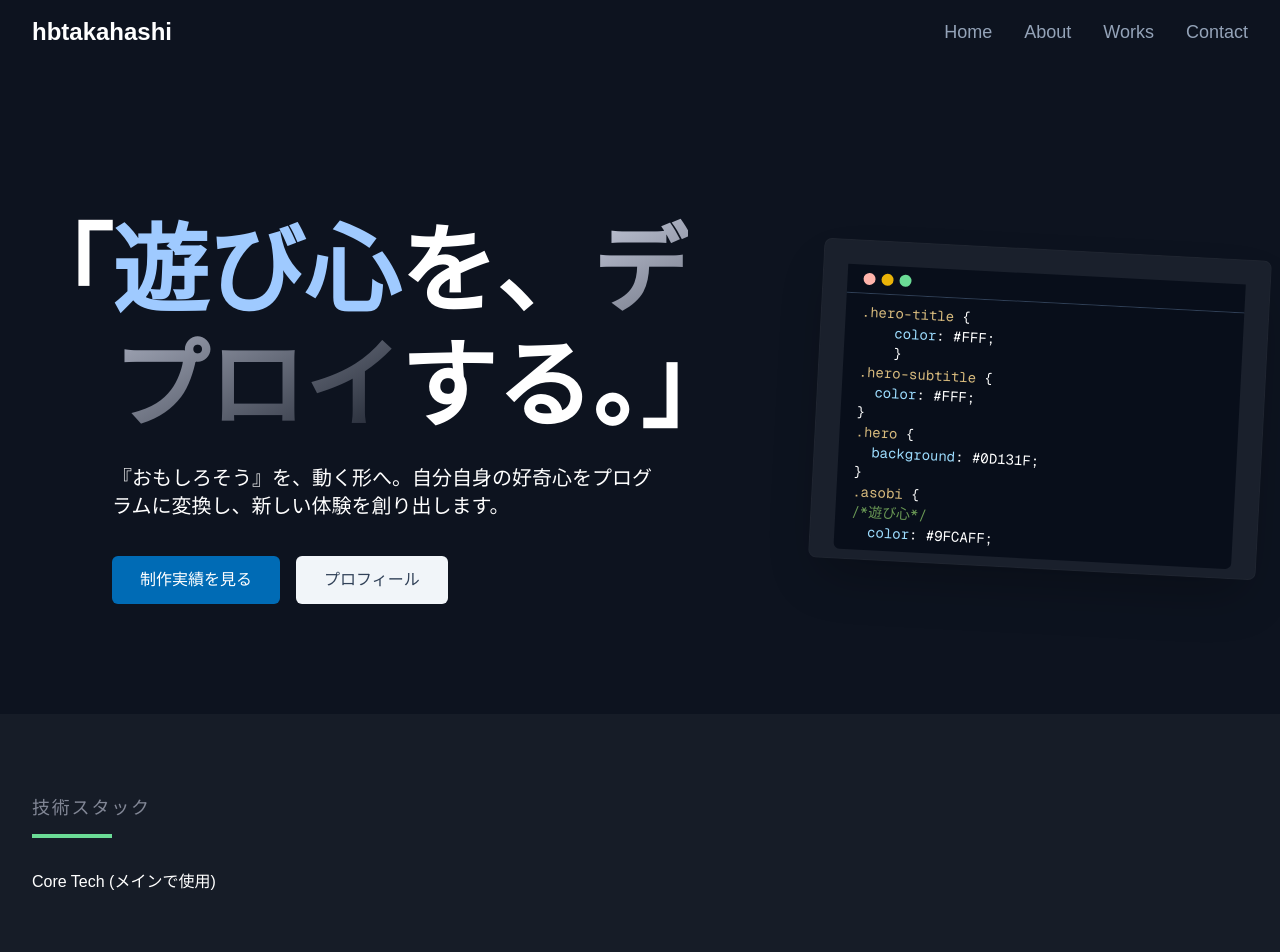
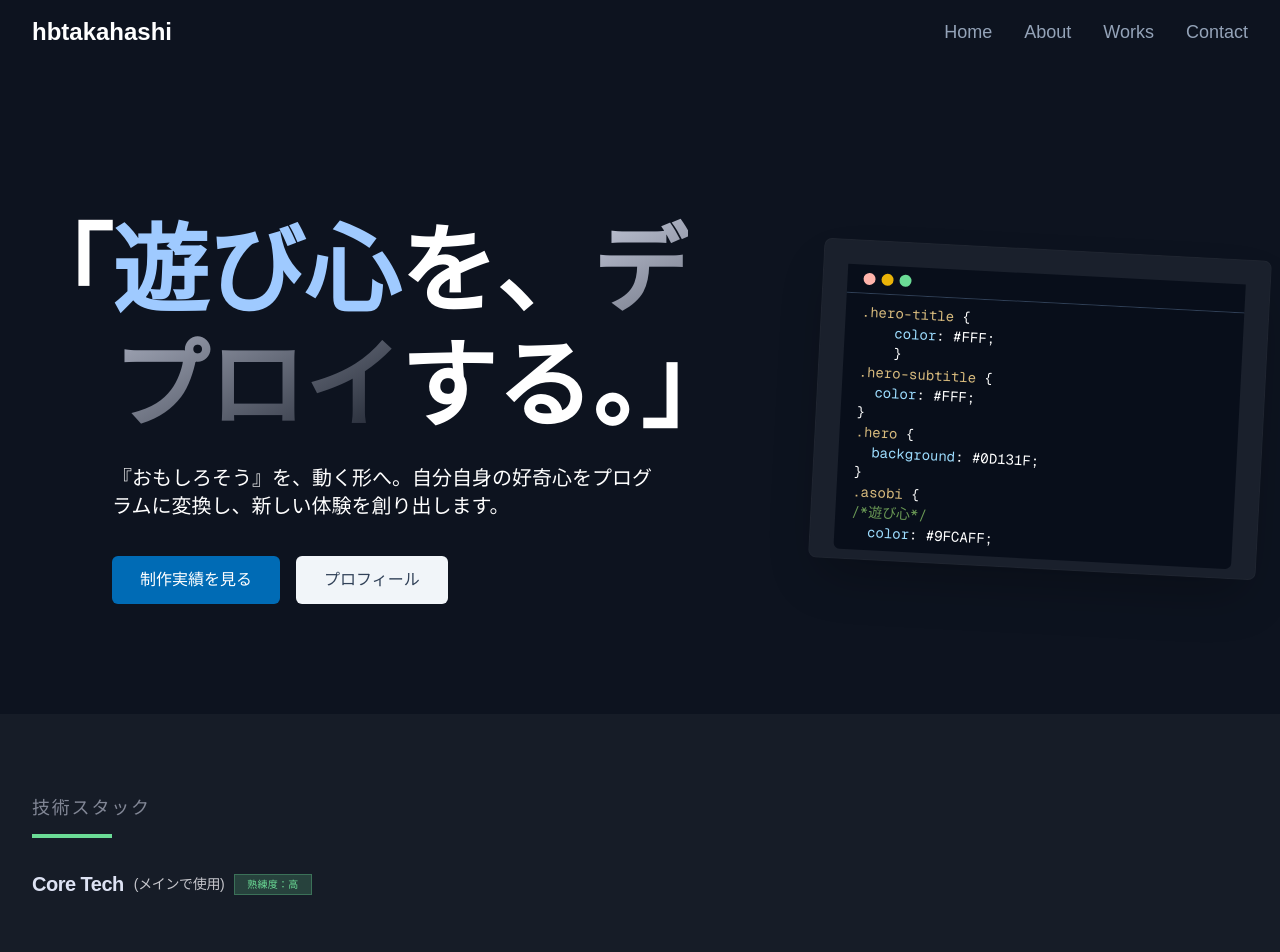
Before and after one commit to hbtakahashi/hbtakahashi, a Next.js app: page / in a window 1280 px wide. Shown: the top 952 px of the page. Built offline with nearby package versions, Linux system fonts and the light colour scheme.

Commit message:
update: 技術スタックのCore Tech部分の作成

```diff
--- a/src/components/elements/TechStack.tsx
+++ b/src/components/elements/TechStack.tsx
@@ -11,7 +11,17 @@ export default function TechStack() {
             </h2>
             <div className="absolute left-0  -bottom-4 h-1 w-20 bg-[#6BDC96]"></div>
           </div>
-          <h3 className="py-12 text-white">Core Tech (メインで使用)</h3>
+          <div className="flex py-12 gap-2.5">
+            <h3 className=" text-[#DDE2F3] text-xl font-bold tracking-tight">
+              Core Tech
+            </h3>
+            <p className="text-[#C6C6CC] text-sm my-auto tracking-tight font-medium">
+              (メインで使用)
+            </p>
+            <p className="text-[#6BDC96] tracking-wide text-[10px] bg-[#6BDC96]/20 border-[#6BDC96]/30 border py-0.5 px-3 my-auto">
+              熟練度：高
+            </p>
+          </div>
         </div>
       </section>
     </>
```
